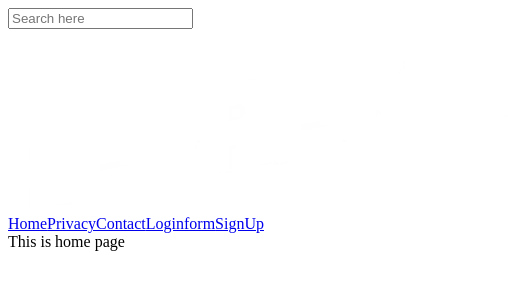
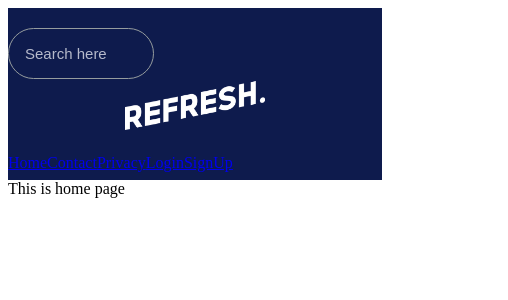
Before and after one commit to muhammadmueenarif/ecommerce-store-project, a React (Create React App) app: page / in a window 390 px wide. Shown: the top 300 px of the page, 508 px wide, since content can reach past the window. Built offline with nearby package versions, Linux system fonts and the light colour scheme.

Commit message:
navbar added. styled

```diff
--- a/src/Components/Navbar.css
+++ b/src/Components/Navbar.css
@@ -0,0 +1,170 @@
+.navbar_div {
+    background-color: rgb(14, 27, 77);
+    padding-top: 20px;
+    padding-bottom: 8px;
+  }
+  .Search_icon {
+    font-size: 30px !important;
+    color: white;
+    cursor: pointer;
+  }
+  .Search_icon2 {
+    display: none !important;
+    margin-right: 20px;
+  }
+
+  .navbar_main {
+    display: flex;
+    justify-content: space-between;
+    align-items: center;
+    margin: 0px 200px 0px 200px;
+  }
+  /* .navbar_main {
+    display: none;
+  } */
+  .heading_logo {
+    max-width: 140px;
+    height: auto;
+    cursor: pointer;
+  }
+  .bag_icon {
+    color: white;
+    cursor: pointer;
+  }
+  .menu_icon {
+    display: none !important;
+  }
+  .bad_search {
+    display: flex;
+  }
+  .Nav_links {
+    display: flex;
+    justify-content: center;
+    align-items: center;
+    text-align: center;
+    margin: 10px 0px 10px 0px;
+  }
+  .link {
+    text-decoration: none;
+    color: rgb(182, 186, 203);
+    padding: 10px 15px 10px 15px;
+  }
+  .input_form {
+    display: flex;
+    align-items: center;
+    justify-content: center;
+    margin: 30px 0px 30px 0px;
+    transition: all 0.3s ease-in-out;
+  }
+  .input_form_not {
+    display: none;
+  }
+  .Search_icon_input {
+    margin-left: -40px;
+    font-size: 25px !important;
+    color: white;
+    cursor: pointer;
+  }
+  .close_icon {
+    margin-left: 20px;
+    font-size: 25px !important;
+    color: white;
+    cursor: pointer;
+  }
+  .header {
+    display: none;
+  }
+  input {
+    border-radius: 30px;
+    background-color: transparent;
+    outline: none;
+    border: 1px solid rgb(149, 156, 158);
+    padding: 16px;
+    font-size: 15px;
+    width: 30%;
+    color: rgb(216, 216, 216) !important;
+  }
+  input::-webkit-input-placeholder {
+    color: rgb(182, 186, 203);
+    position: absolute;
+    left: 10;
+    transition: all 0.3s ease-in-out;
+    pointer-events: none;
+  }
+  input:focus::-webkit-input-placeholder {
+    transform: translateX(-150%);
+    font-size: 12px;
+  }
+  /* navbar mediacury */
+
+  @media screen and (max-width: 990px) {
+    .navbar_main {
+      display: flex;
+      justify-content: space-between;
+      align-items: center;
+      padding-left: 20px;
+      padding-right: 20px;
+      margin: 0px 0px 20px 0px;
+    }
+    .menu_icon {
+      display: block !important;
+      color: white;
+      font-size: 25px !important;
+    }
+    .Nav_links {
+      display: none;
+    }
+    .Search_icon {
+      display: none !important;
+    }
+    .Search_icon2 {
+      display: block !important;
+      font-size: 30px !important;
+      color: white;
+      cursor: pointer;
+    }
+  }
+  /* sidebar */
+  .sidebar1 {
+    display: none;
+  }
+  .sidebar2 {
+    display: none;
+  }
+
+  @media screen and (max-width: 990px) {
+    .sidebar1 {
+      display: flex;
+      flex-direction: column;
+      justify-content: flex-start;
+      align-items: flex-start;
+      background-color: rgb(14, 27, 77);
+      width: 45%;
+      height: 75vh;
+      padding: 30px;
+      position: absolute;
+      left: -66%;
+      transition: 0.3s;
+    }
+    .sidebar2 {
+      transition: 0.3s;
+      display: flex;
+      flex-direction: column;
+      justify-content: flex-start;
+      align-items: flex-start;
+      background-color: rgb(14, 27, 77);
+      width: 45%;
+      height: 75vh;
+      padding: 30px;
+      left: 0%;
+      position: absolute;
+      z-index: 1;
+    }
+    .sidebar_link {
+      color: white;
+      font-size: 20px;
+      text-decoration: none;
+      /* color: rgb(182, 186, 203); */
+      margin: 25px 0px 0px 15px;
+    }
+  }
--- a/src/Components/Navbar.jsx
+++ b/src/Components/Navbar.jsx
@@ -1,6 +1,7 @@
 import React from 'react'
 import { Link } from 'react-router-dom'
 import Imgrefresher from './images/logo.avif'
+import "./Navbar.css"
 const Navbar = () => {
     return (
         <div>
@@ -12,29 +13,31 @@ const Navbar = () => {
                 </div>
 
                 <div>
-                    <div className='navbar_main'>
+                    <div className="navbar_main">
                         <div>
                             <div>
                                 {/* search icon */}
                             </div>
                             {/* menu icon */}
                         </div>
+
                         <div>
-                            <img src={Imgrefresher} className='heading_logo' alt="Logo" />
+                            <img src={Imgrefresher} className="heading_logo" alt="Logo" />
                         </div>
-                        <div className='bad_search'>
+
+                        <div className="bad_search">
                             {/* search icon */}
                             {/* local icon */}
                         </div>
+                    </div>
 
-                    </div>
+                    <Link to="/">Home</Link>
+                    <Link to="/contact">Contact</Link>
+                    <Link to="/privacy">Privacy</Link>
+                    <Link to="/loginform">Login</Link>
+                    <Link to="/signup">SignUp</Link>
                 </div>
             </div>
-            <Link to="/">Home</Link>
-            <Link to="/privacy">Privacy</Link>
-            <Link to="/contact">Contact</Link>
-            <Link to="/loginform">Loginform</Link>
-            <Link to="/signup">SignUp</Link>
         </div>
     )
 }
```
